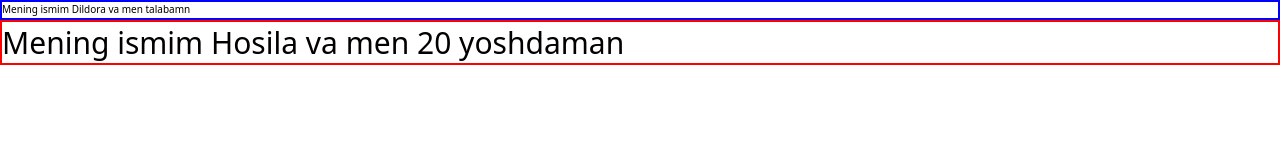
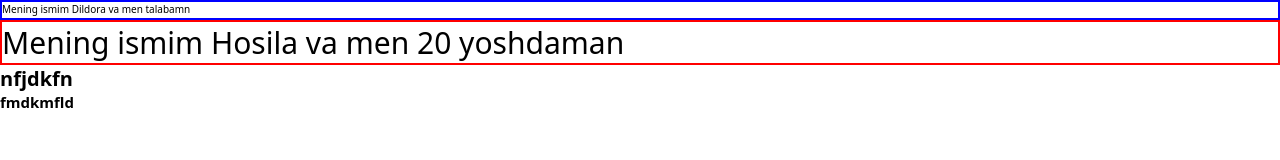
Before and after one commit to Saminabonu/fanta, a plain HTML site: page index.html in a window 1280 px wide. Drawn offline with Linux system fonts and the light colour scheme.

Commit message:
add h2 and h1

```diff
--- a/index.html
+++ b/index.html
@@ -25,6 +25,8 @@
     <!-- otabek -->
     <!-- ozod -->
     <!-- rustam -->
+        <h1>nfjdkfn</h1>
+        <h2>fmdkmfld</h2>
     <!-- sabina -->
     <!-- saminabonu -->
     <!-- siroj -->
```
